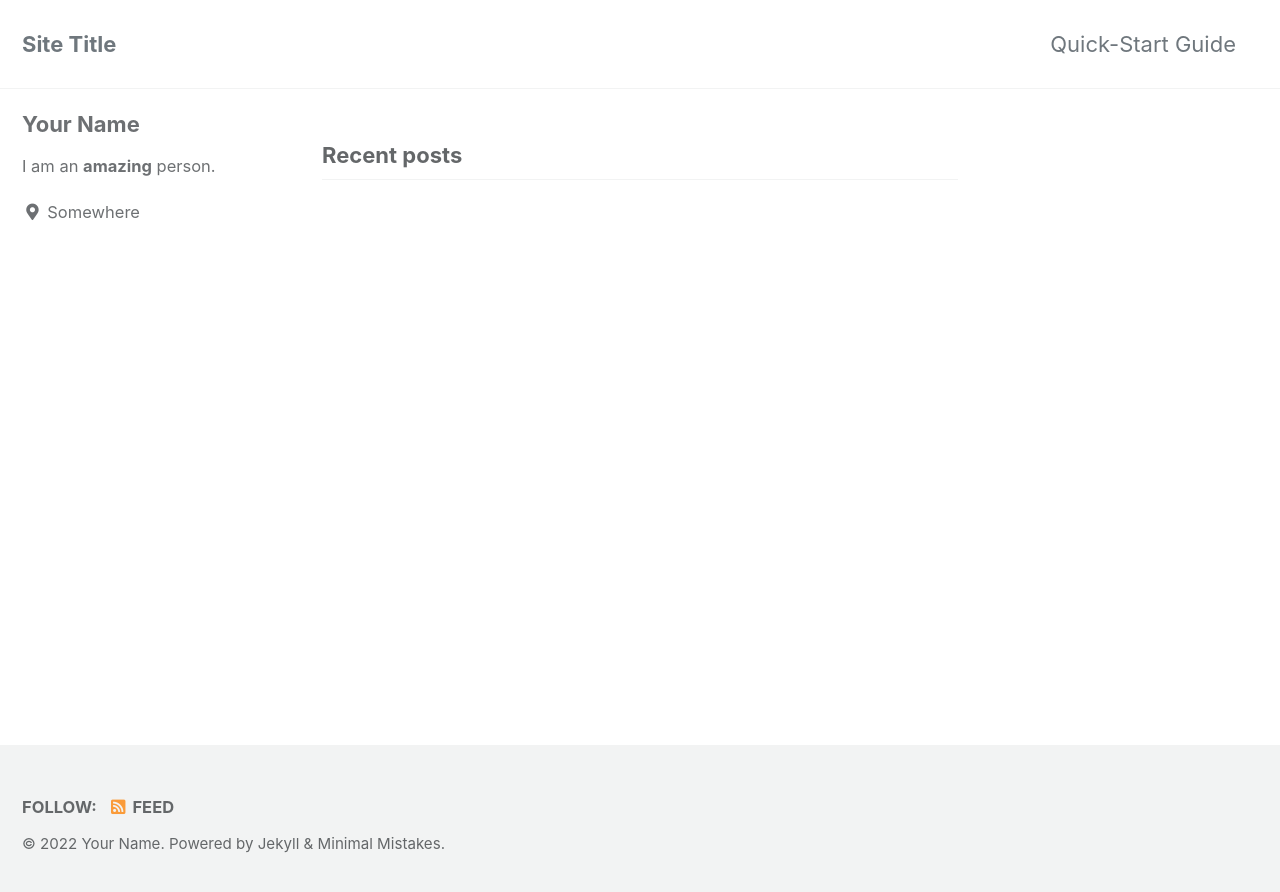
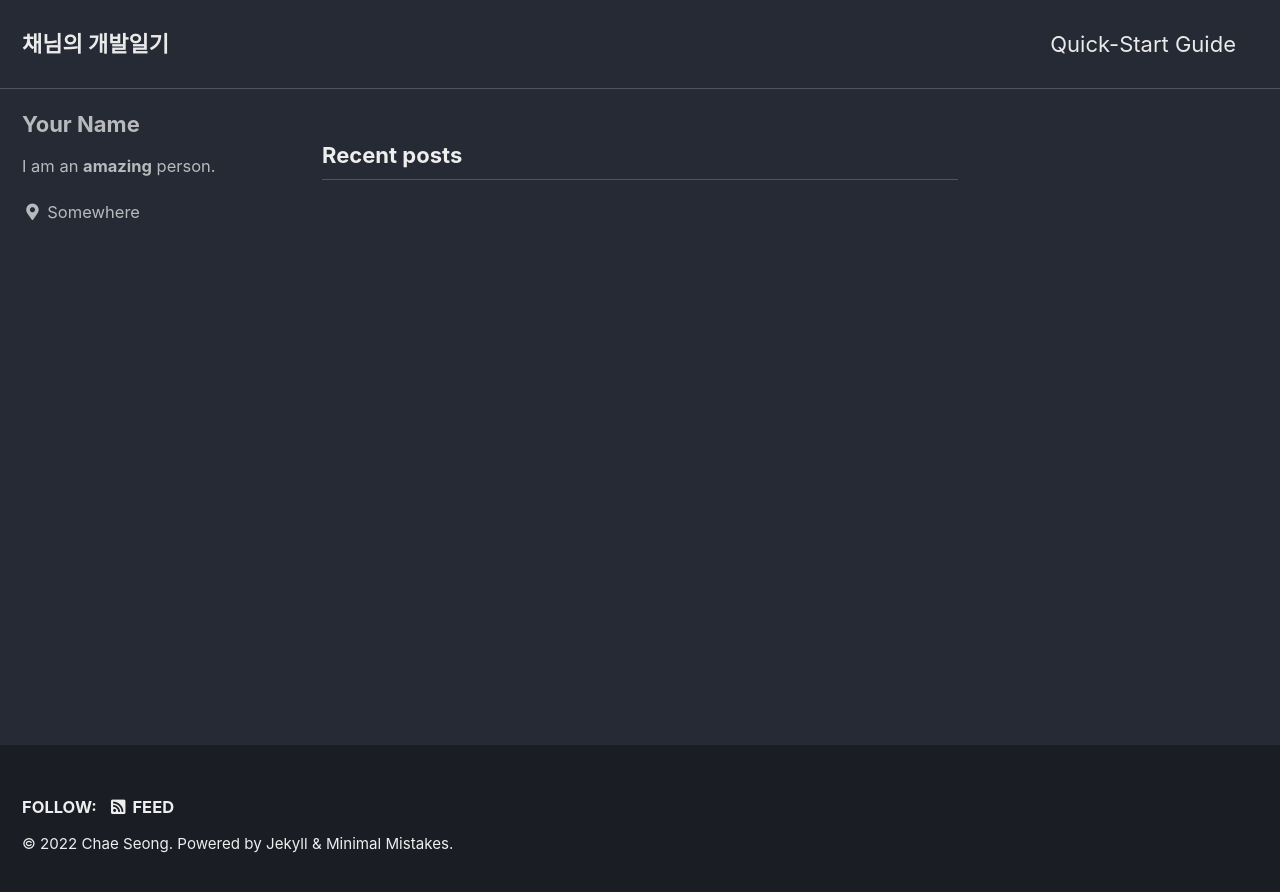
Before and after one commit to lim1504/lim1504.github.io, a Jekyll site: the page built from index.html, in a window 1280 px wide. Shown: the top 892 px of the page. Built offline with Jekyll 4.4.1, drawn with Linux system fonts in a browser that asks for light colours; cached includes are drawn as plain includes; the list of posts is cut into pages by our own code.

Commit message:
홈 화면 커스텀

```diff
--- a/_config.yml
+++ b/_config.yml
@@ -12,16 +12,16 @@
 
 # theme                  : "minimal-mistakes-jekyll"
 # remote_theme           : "mmistakes/minimal-mistakes"
-minimal_mistakes_skin    : "default" # "air", "aqua", "contrast", "dark", "dirt", "neon", "mint", "plum", "sunrise"
+minimal_mistakes_skin    : "dark" # "default", "air", "aqua", "contrast", "dark", "dirt", "neon", "mint", "plum", "sunrise"
 
 # Site Settings
 locale                   : "en-US"
-title                    : "Site Title"
+title                    : "채님의 개발일기"
 title_separator          : "-"
 subtitle                 : # site tagline that appears below site title in masthead
-name                     : "Your Name"
-description              : "An amazing website."
-url                      : # the base hostname & protocol for your site e.g. "https://mmistakes.github.io"
+name                     : "Chae Seong"
+description              : "아무것도 아닌 곳"
+url                      : "https://lim1504.github.io/"
 baseurl                  : # the subpath of your site, e.g. "/blog"
 repository               : # GitHub username/repo-name e.g. "mmistakes/minimal-mistakes"
 teaser                   : # path of fallback teaser image, e.g. "/assets/images/500x300.png"
```
